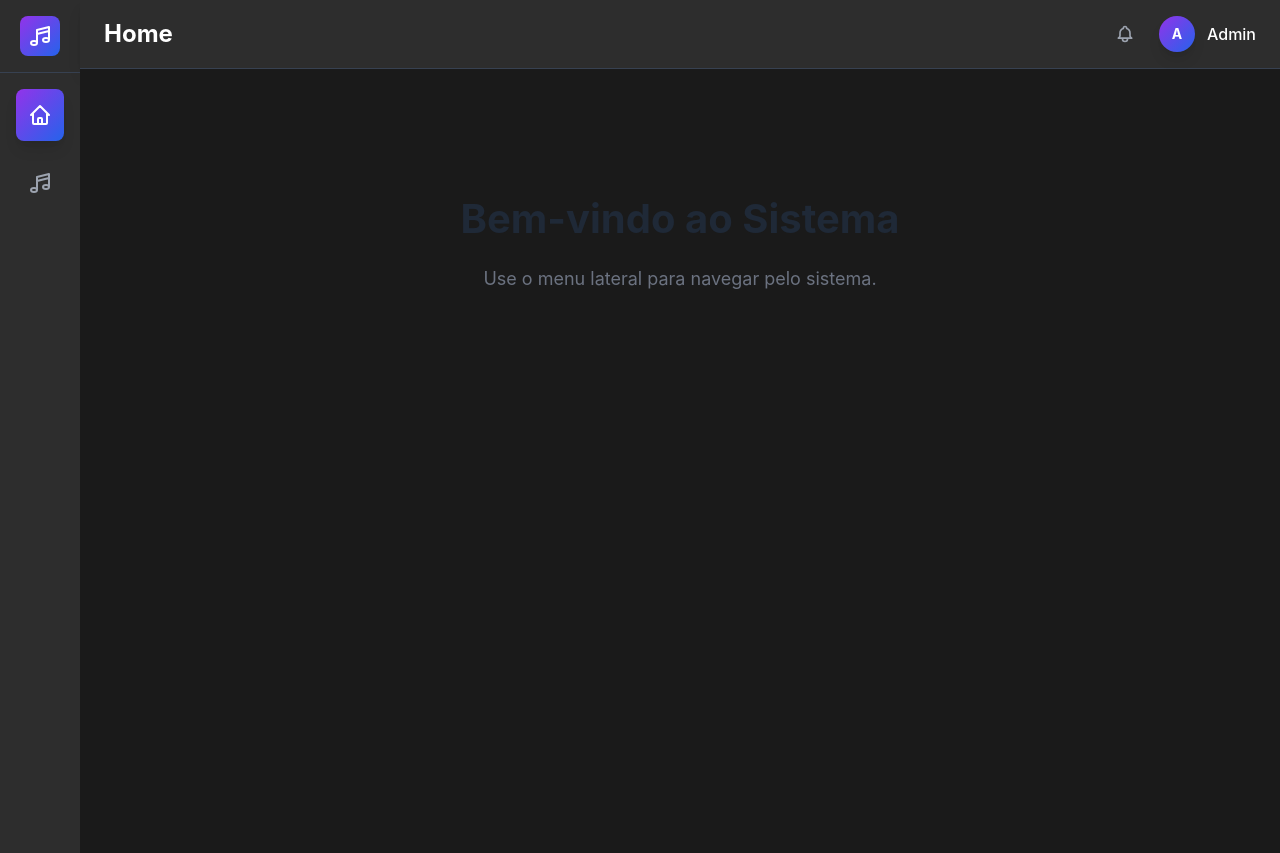
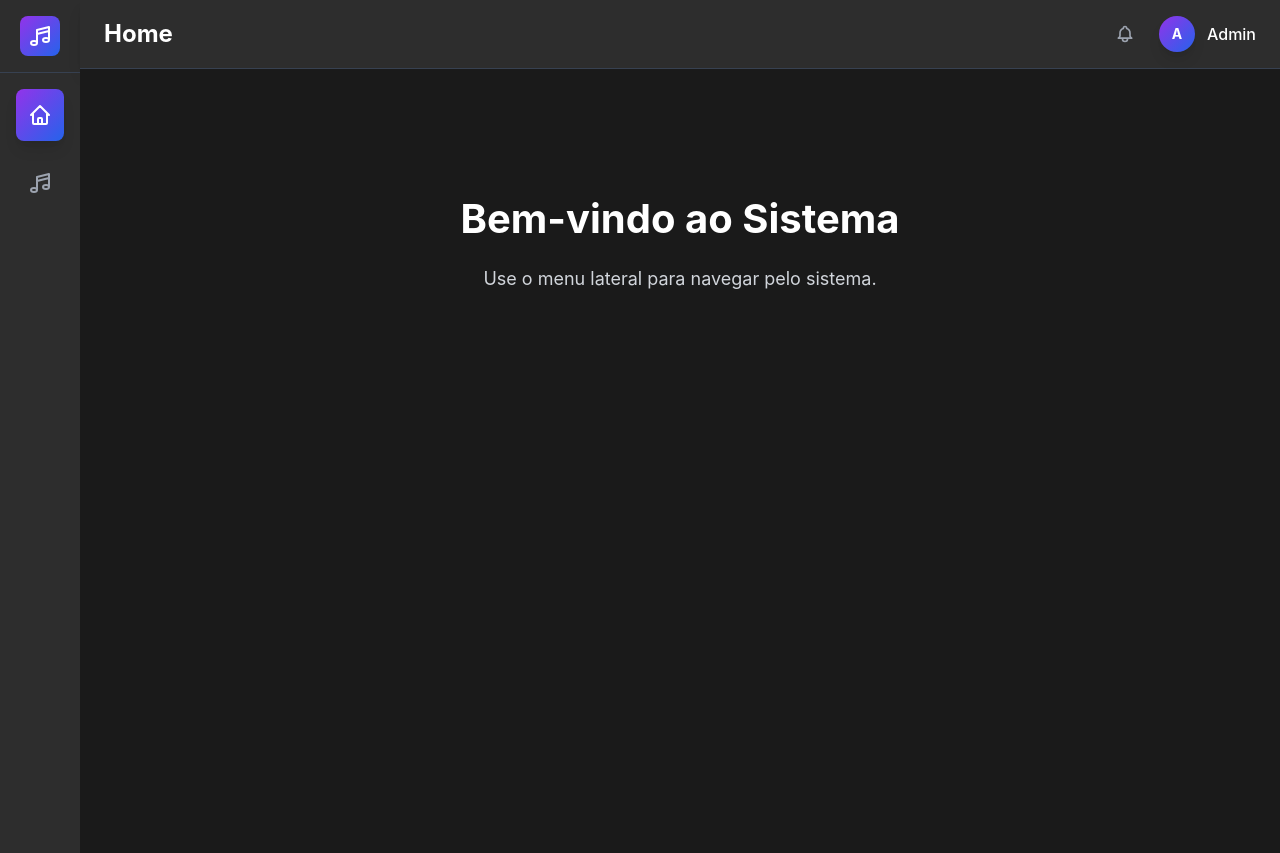
Before and after one commit to anthonyvergara/anthonydeoliveiravergara703795, an Angular app in the folder frontend/: page /home in a window 1280 px wide. Built offline with nearby package versions, Linux system fonts and the light colour scheme.

Commit message:
style(frontend): update colors in artist list and home components

```diff
--- a/frontend/src/app/features/artists/pages/artist-list/artist-list.component.scss
+++ b/frontend/src/app/features/artists/pages/artist-list/artist-list.component.scss
@@ -6,11 +6,13 @@
   @apply mb-8;
 
   .title {
-    @apply text-3xl font-bold text-gray-900 mb-2;
+    @apply text-3xl font-bold mb-2;
+    color: #ffffff;
   }
 
   .subtitle {
-    @apply text-gray-600 text-lg;
+    @apply text-lg;
+    color: #d1d5db;
   }
 }
 
@@ -177,7 +179,8 @@
 }
 
 .info-footer {
-  @apply text-center text-sm text-gray-600 font-medium;
+  @apply text-center text-sm font-medium;
+  color: #d1d5db;
 }
 
 @media (max-width: 640px) {
--- a/frontend/src/app/features/dashboard/pages/home/home.component.scss
+++ b/frontend/src/app/features/dashboard/pages/home/home.component.scss
@@ -12,12 +12,12 @@
   h1 {
     font-size: 2.5rem;
     font-weight: bold;
-    color: #1f2937;
+    color: #ffffff;
     margin-bottom: 1rem;
   }
 
   p {
     font-size: 1.125rem;
-    color: #6b7280;
+    color: #d1d5db;
   }
 }
```
